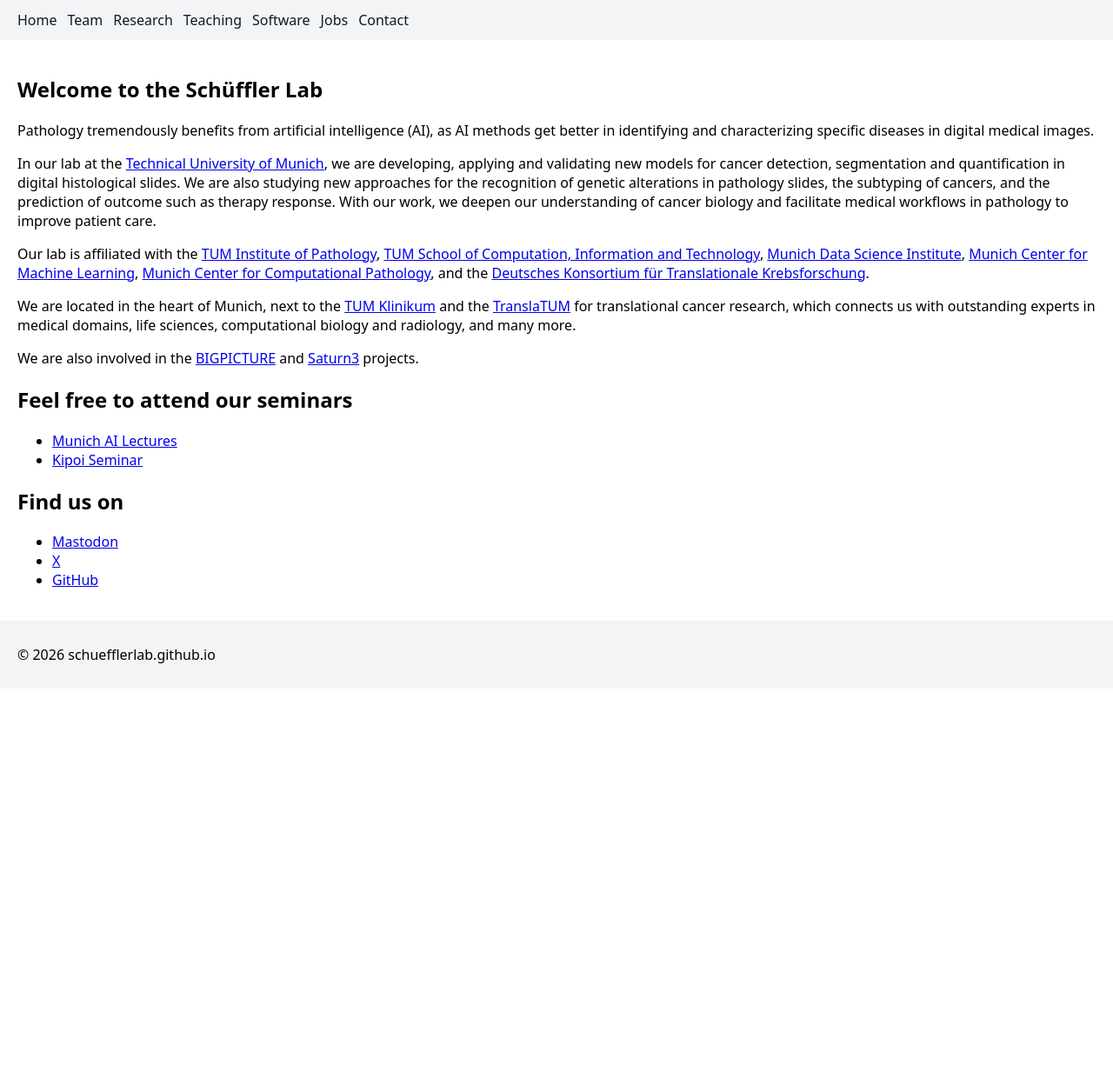
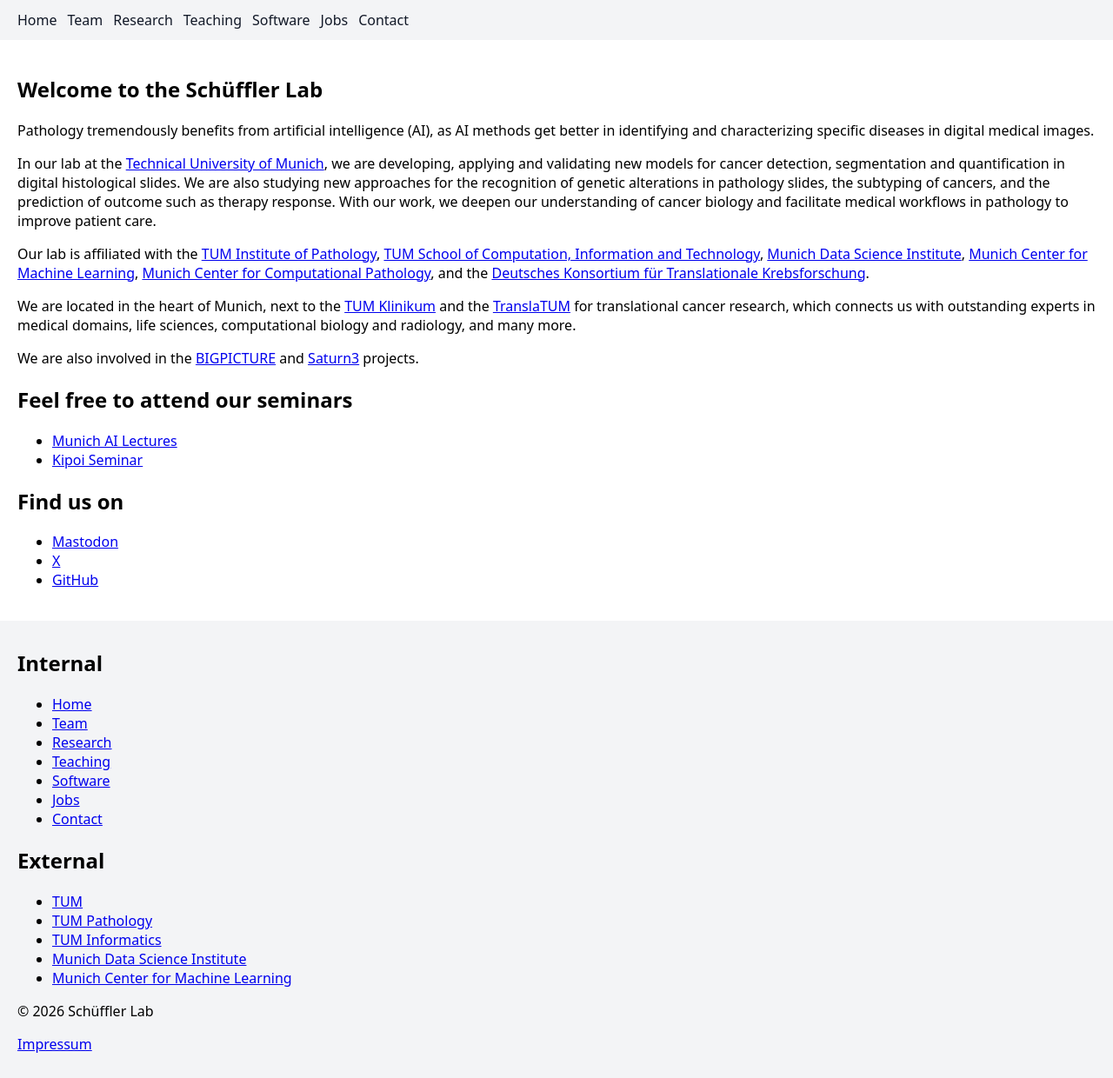
Before and after one commit to schuefflerlab/schuefflerlab.github.io, a Jekyll site: the page built from index.html, in a window 1280 px wide. Shown: the whole page at 87% size. Built offline with Jekyll 4.4.1, drawn with Linux system fonts in a browser that asks for light colours; before the commit the page ends 900 px from its top, so only the background shows below that.

Commit message:
added footer and impressum

```diff
--- a/_layouts/layout.html
+++ b/_layouts/layout.html
@@ -42,7 +42,32 @@
     </main>
 
     <footer>
-      <p>&copy; {{ site.time | date: "%Y" }} {{ site.title }}</p>
+      <div>
+        <h2>Internal</h2>
+        <ul>
+          <li><a href="{{ '/' | relative_url }}">Home</a></li>
+          <li><a href="{{ '/team' | relative_url }}">Team</a></li>
+          <li><a href="{{ '/research' | relative_url }}">Research</a></li>
+          <li><a href="{{ '/teaching' | relative_url }}">Teaching</a></li>
+          <li><a href="{{ '/software' | relative_url }}">Software</a></li>
+          <li><a href="{{ '/jobs' | relative_url }}">Jobs</a></li>
+          <li><a href="{{ '/contact' | relative_url }}">Contact</a></li>
+        </ul>
+      </div>
+
+      <div>
+        <h2>External</h2>
+        <ul>
+          <li><a href="https://www.tum.de/">TUM</a></li>
+          <li><a href="https://www.pm.mh.tum.de/en/path/">TUM Pathology</a></li>
+          <li><a href="https://www.in.tum.de/">TUM Informatics</a></li>
+          <li><a href="https://www.mdsi.tum.de/">Munich Data Science Institute</a></li>
+          <li><a href="https://mcml.ai/">Munich Center for Machine Learning</a></li>
+        </ul>
+      </div>
+
+      <p>&copy; {{ site.time | date: "%Y" }} Schüffler Lab</p>
+      <p><a href="{{ '/impressum' | relative_url }}">Impressum</a></p>
     </footer>
   </body>
 </html>
```
Also changed, not shown: impressum.md (added, +40 -0 lines).
